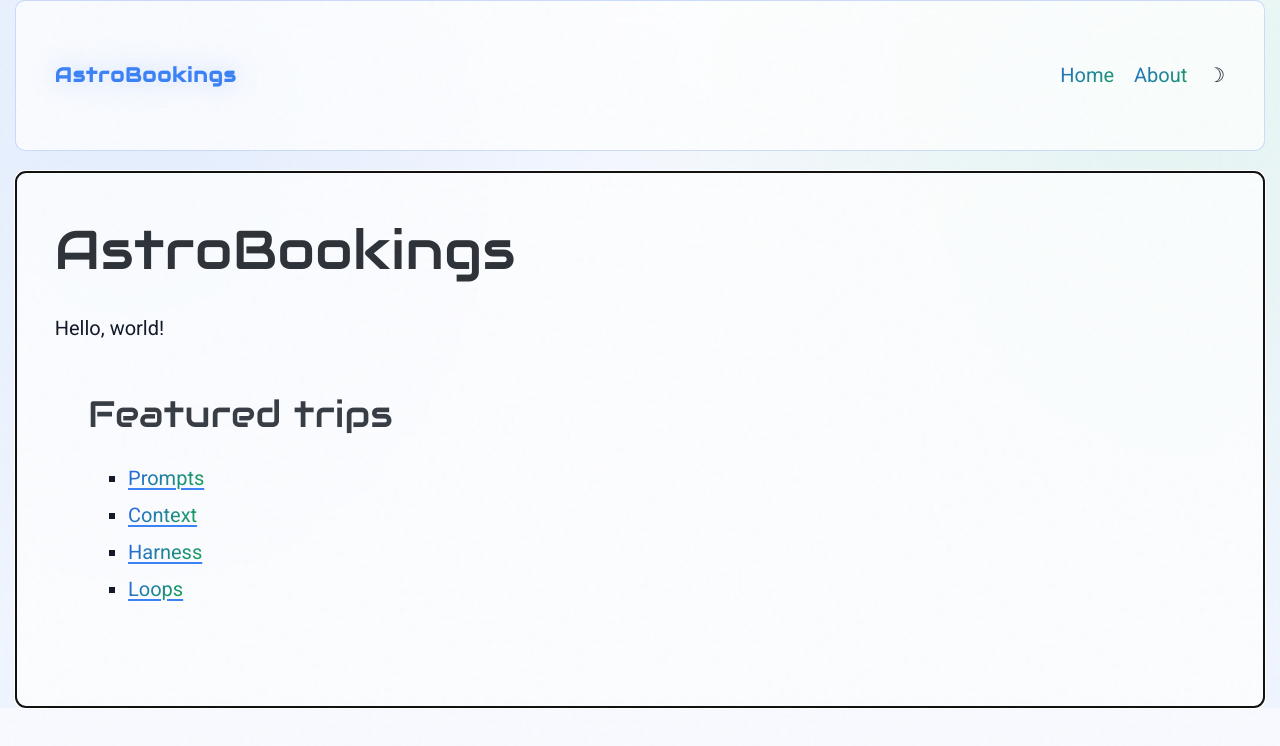
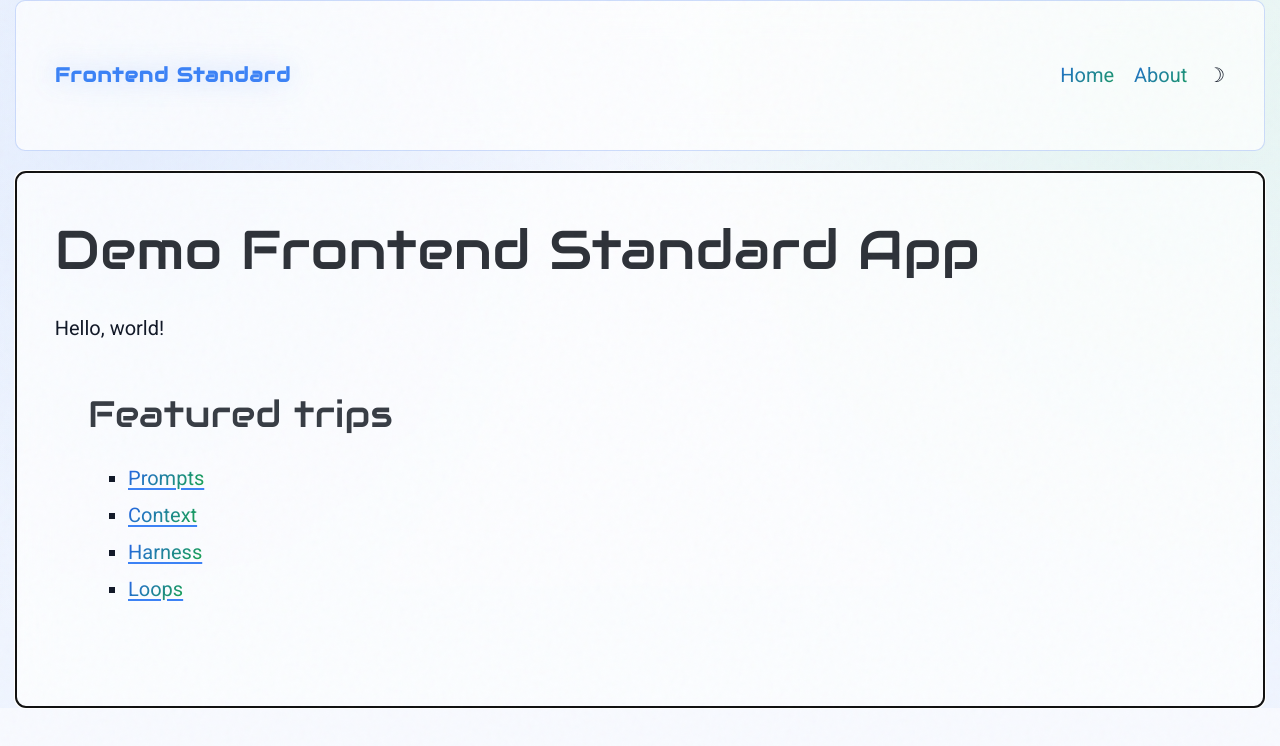
Before and after one commit to AIDDbot/front-standard, a website with bundled scripts: page app/index.html in a window 1280 px wide. Built offline with nearby package versions, Linux system fonts and the light colour scheme.

Commit message:
fix: update application title and references to reflect "Frontend Standard"

```diff
--- a/app/index.html
+++ b/app/index.html
@@ -4,7 +4,7 @@
     <meta charset="utf-8" />
     <meta name="viewport" content="width=device-width, initial-scale=1" />
     <meta name="color-scheme" content="light dark" />
-    <title>AstroBookings</title>
+    <title>Frontend Standard</title>
 
     <!-- Pico CSS + fonts — vendored locally, no CDN, works offline -->
     <link rel="stylesheet" href="styles/vendor/pico.min.css" />
--- a/app/router/home-page.component.ts
+++ b/app/router/home-page.component.ts
@@ -15,7 +15,7 @@ class HomePage extends HTMLElement {
       .map(({ id, name }) => `<li><a href="/items/${id}">${name}</a></li>`)
       .join("");
     this.innerHTML = `
-      <ab-page-header heading="AstroBookings"></ab-page-header>
+      <ab-page-header heading="Demo Frontend Standard App"></ab-page-header>
       <p>Hello, world!</p>
       <section>
         <h2>Featured trips</h2>
--- a/app/router/routes.ts
+++ b/app/router/routes.ts
@@ -4,17 +4,17 @@ export const routes: Route[] = [
   {
     load: async () => import("./home-page.component.js").then((m) => m.tagName),
     pattern: new URLPattern({ pathname: "/" }),
-    title: "AstroBookings",
+    title: "Frontend Standard",
   },
   {
     load: async () => import("./about-page.component.js").then((m) => m.tagName),
     pattern: new URLPattern({ pathname: "/about" }),
-    title: "About — AstroBookings",
+    title: "About — Demo app",
   },
   {
     load: async () => import("./item-detail-page.component.js").then((m) => m.tagName),
     pattern: new URLPattern({ pathname: "/items/:itemId" }),
-    title: "Item — AstroBookings",
+    title: "Item — Details",
   },
 ];
 
--- a/app/shared/components/nav-menu.component.ts
+++ b/app/shared/components/nav-menu.component.ts
@@ -16,7 +16,7 @@ class NavMenu extends HTMLElement {
       <header class="container">
         <nav>
           <ul>
-            <li><a href="/"><strong class="logo color">AstroBookings</strong></a></li>
+            <li><a href="/"><strong class="logo color">Frontend Standard</strong></a></li>
           </ul>
           <ul>
             <li><a href="/">Home</a></li>
```
